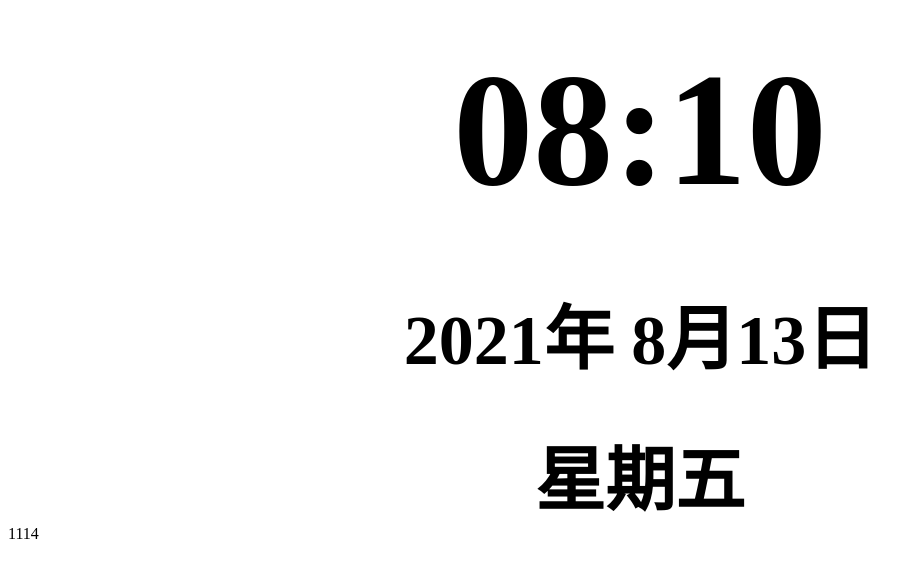
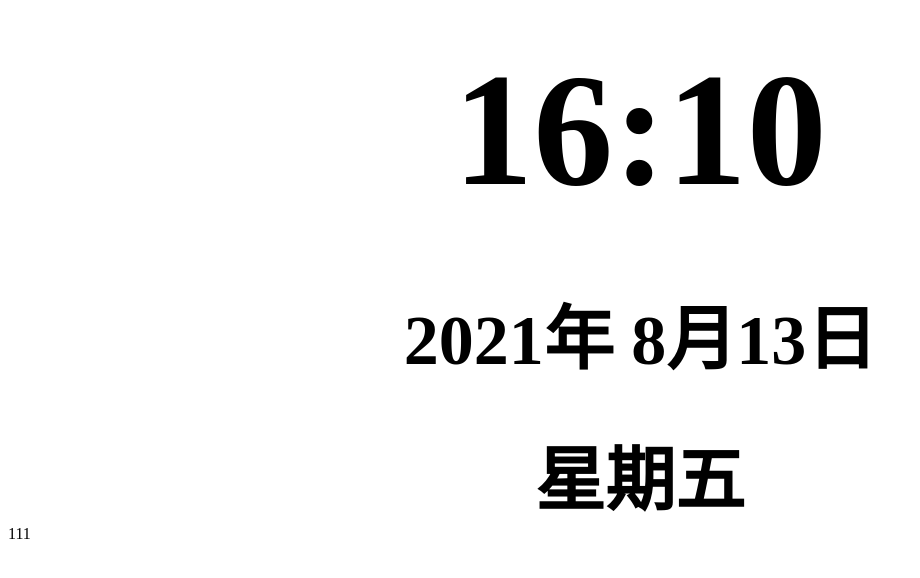
Before and after one commit to yangdage123/y-time, a plain HTML site: page index.html in a window 1280 px wide. Shown: the whole page, without its empty margins (0-920 px from the left). Drawn offline with Linux system fonts and the light colour scheme.

Commit message:
优化时间

```diff
--- a/index.html
+++ b/index.html
@@ -35,7 +35,7 @@
     </div>
     <div id="week">
     </div>
-    <div id="info">1114</div>
+    <div id="info">111</div>
     <script>
         const t = document.getElementById('time');
         const d = document.getElementById('date');
@@ -47,8 +47,12 @@
           }
           return s;
         }
+        const offset = new Date().getTimezoneOffset() / 60 + 8;
         setInterval(function () {
-          const date = new Date();
+          var date = new Date();
+          if (offset) {
+            date = new Date(date.getTime() + (offset * 60 * 60 *1000));
+          }
           const h = padTime(date.getHours().toString());
           const m = padTime(date.getMinutes().toString());
           t.innerText = h + ':' + m;
```
